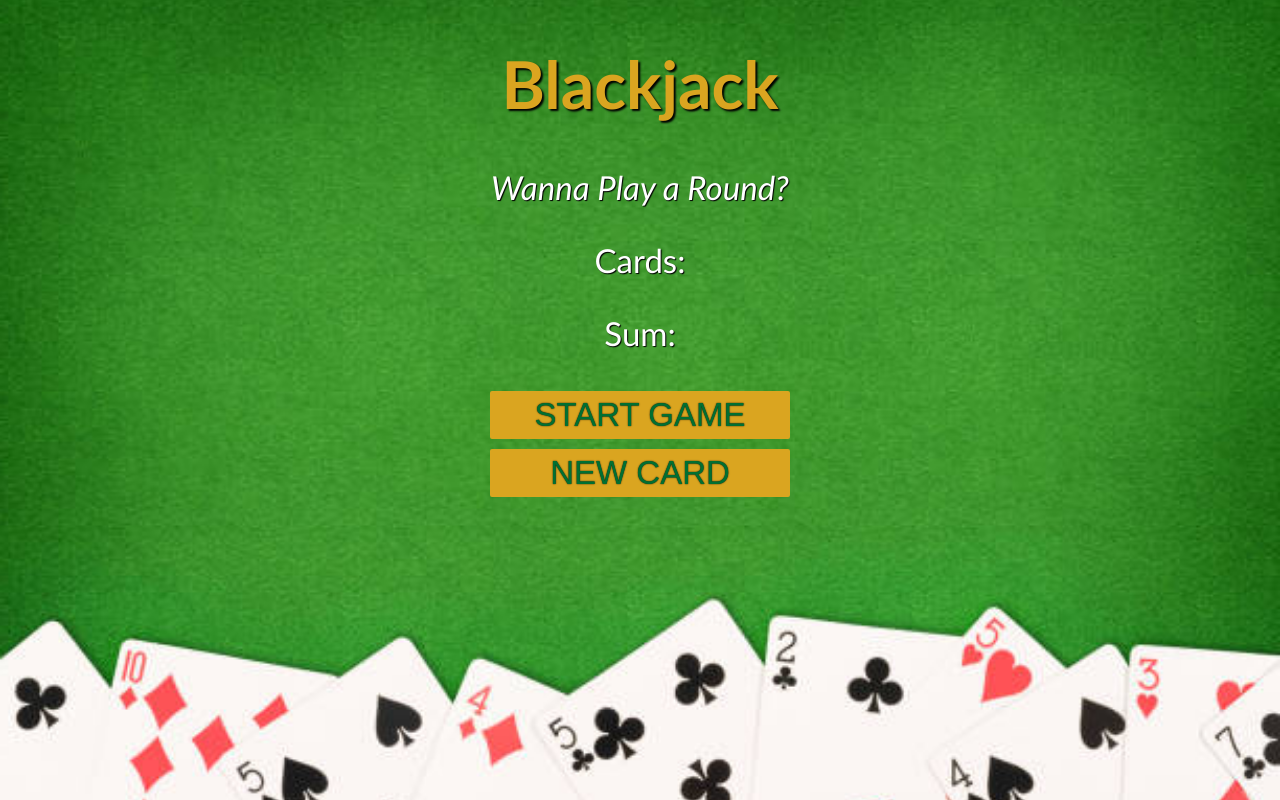
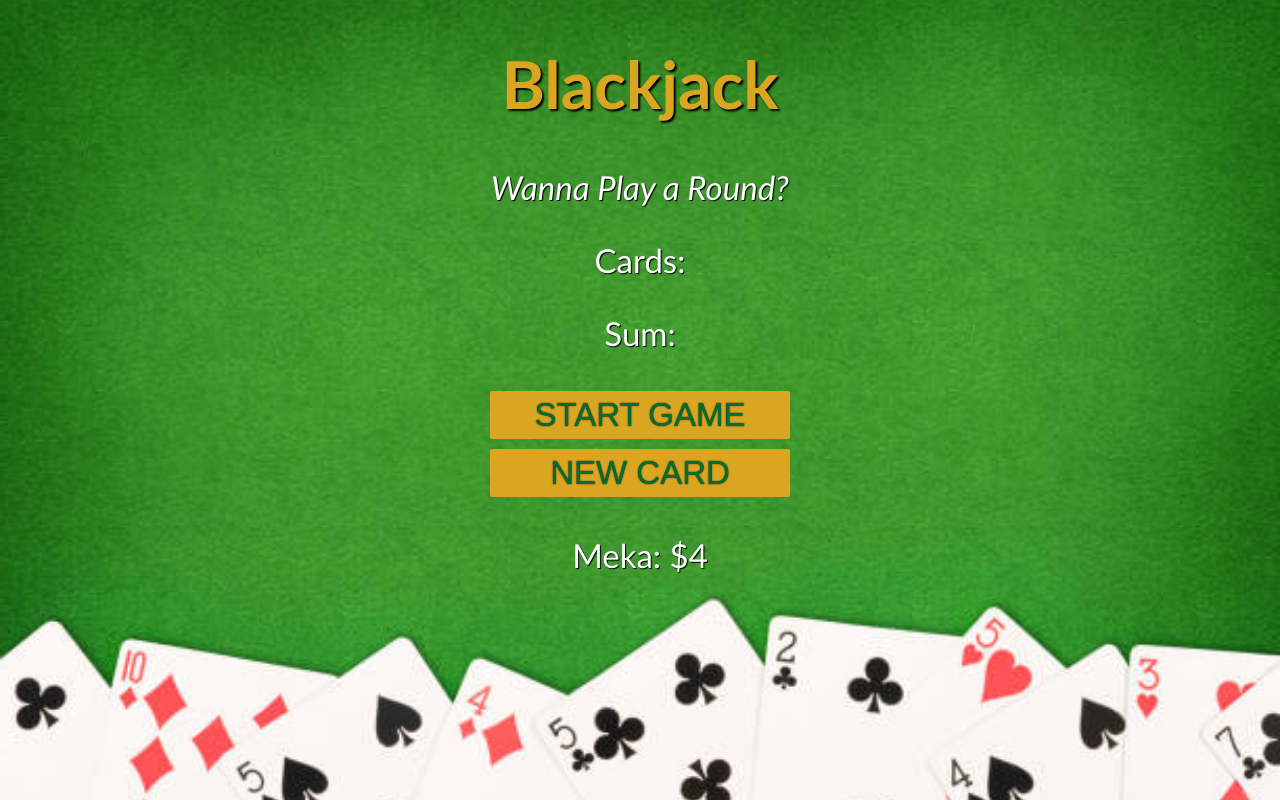
Before and after one commit to mekaseba/blackjack, a plain HTML site: page index.htm in a window 1280 px wide. Drawn offline with Linux system fonts and the light colour scheme.

Commit message:
4$ y un sueno

```diff
--- a/index.htm
+++ b/index.htm
@@ -12,6 +12,7 @@
         </div>
         <button onclick="start()">START GAME</button><br>
         <button onclick="newCard()">NEW CARD</button>
+        <p id="player-el"></p>
         <script src="index.js"></script>
     </body>
 </html>
--- a/index.js
+++ b/index.js
@@ -6,6 +6,13 @@ let message = ""
 let msgEl = document.getElementById("msg-el")
 let sumEl = document.getElementById("sum-el")
 let cardEl = document.getElementById("card-el")
+
+let player = {
+    name: "Meka",
+    chips: 4
+}
+let playerEl = document.getElementById("player-el")
+playerEl.textContent = player.name + ": $" + player.chips
 
 function start() {
     isAlive = true
@@ -34,11 +41,13 @@ function render() {
 }
 
 function newCard() {
-    let card = getRandomCard()
-    sum += card
-    cards.push(card)
-    console.log(cards)
-    render()
+     // Only allow the player to get a new card if she IS alive and does NOT have Blackjack
+    if (isAlive === true && hasBlackJack === false) {
+        let card = getRandomCard()
+        sum += card
+        cards.push(card)
+        render()
+   }
 }
 
 function getRandomCard() {
--- a/styles.css
+++ b/styles.css
@@ -21,6 +21,11 @@ h1 {
     text-shadow: 1px 1px 1px black;
     color: white;
 }
+#player-el {
+    font-size: 33px;
+    text-shadow: 1px 1px 1px black;
+    color: white;
+}
 #msg-el {
     font-style: italic;
 }
```
